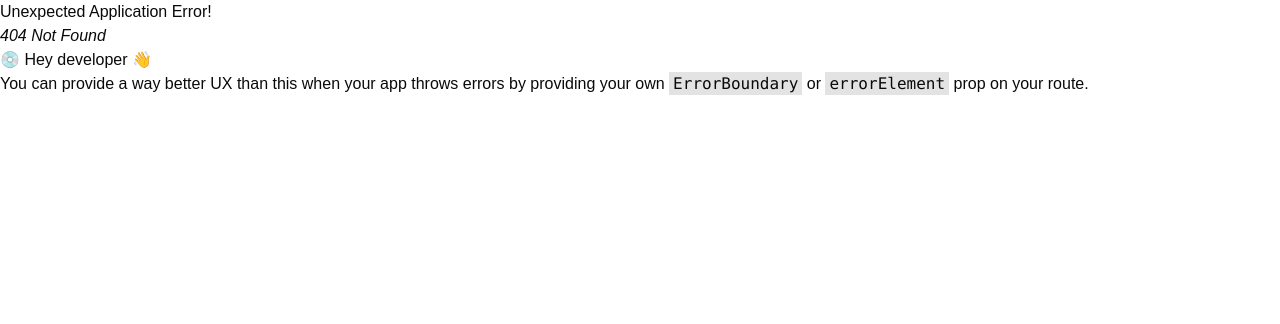
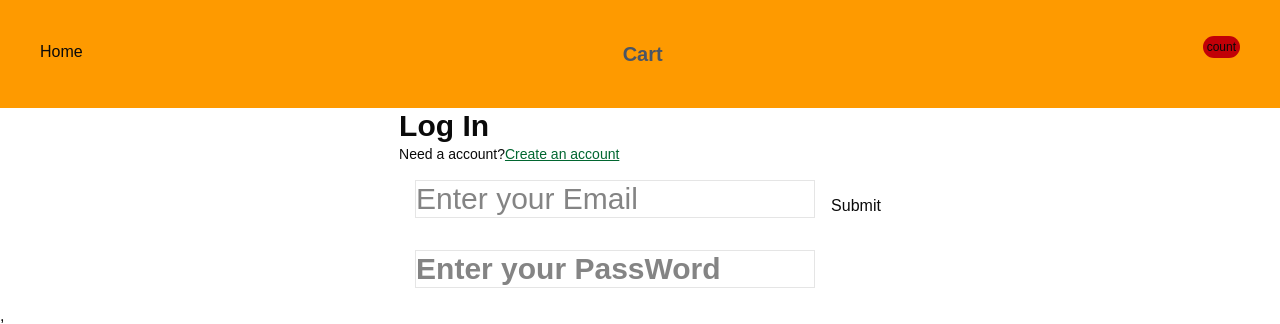
Before and after one commit to suchitra-das/ecommerce, a React (Vite) app: page /login in a window 1280 px wide. Before the commit this address had no page. Shown: the top 324 px of the page. Built offline with nearby package versions, Linux system fonts and the light colour scheme.

Commit message:
worked on ecommerce project

```diff
--- a/package.json
+++ b/package.json
@@ -11,7 +11,6 @@
   },
   "dependencies": {
     "@fontsource-variable/geist": "^5.2.8",
-    "@tailwindcss/vite": "^4.2.2",
     "class-variance-authority": "^0.7.1",
     "clsx": "^2.1.1",
     "lucide-react": "^0.577.0",
@@ -27,6 +26,7 @@
   },
   "devDependencies": {
     "@eslint/js": "^9.39.4",
+    "@tailwindcss/vite": "^4.2.2",
     "@types/node": "^24.12.0",
     "@types/react": "^19.2.14",
     "@types/react-dom": "^19.2.3",
--- /dev/null
+++ b/src/Hook/Layout.tsx
@@ -0,0 +1,17 @@
+import Navbar from "@/pages/Navbar";
+import type { ReactNode } from "react";
+
+type LayoutProps = {
+  children: ReactNode;
+};
+
+const Layout = ({ children }: LayoutProps) => {
+  return (
+    <div>
+      <Navbar />
+      {children}
+    </div>
+  );
+};
+
+export default Layout;
--- a/src/layout/layout.jsx
+++ /dev/null
@@ -1,11 +0,0 @@
-import React from 'react'
-
-const layout = () => {
-  return (
-    <div>
-
-    </div>
-  )
-}
-
-export default layout
--- a/src/main.tsx
+++ b/src/main.tsx
@@ -5,12 +5,26 @@ import { RouterProvider } from "react-router/dom";
 import { createBrowserRouter } from "react-router";
 import { StrictMode } from 'react';
 
+
 import SignIn from './pages/SignIn';
 import './App.css'
+import Home from './pages/Home';
+import Layout from './Hook/Layout.js'
 const router = createBrowserRouter([
   {
-    path: "/",
-    element: <SignIn/>,
+    path: "/home",
+    element: (<Layout>
+<Home/>
+    </Layout>),
+  },
+   {
+    path: "/login",
+    element: (<Layout>
+ <SignIn/>,
+    </Layout>)
+
+
+
   },
 ]);
 
--- a/src/pages/Home.tsx
+++ b/src/pages/Home.tsx
@@ -1,9 +1,13 @@
 
 
 function Home() {
+
   return (
     <div>
-      <div>Home Page</div>
+      <div>Home</div>
+
+
+
     </div>
   )
 }
--- /dev/null
+++ b/src/pages/Navbar.tsx
@@ -0,0 +1,26 @@
+import { NavLink } from "react-router"
+
+function Navbar() {
+  return (
+    <div className="bg-amber-500">
+      <ul className="flex  justify-between p-10">
+        <li>
+          <NavLink to="/">Home</NavLink>
+        </li>
+        <li>
+          <NavLink to="/card" className={({ isActive }) =>
+  `text-xl font-bold cursor-pointe ${isActive ? "text-white" : "text-gray-600"}`
+}>Cart</NavLink>
+        </li>
+
+
+
+        <li>
+          <NavLink to="/cart"><sup className="rounded-full p-1 bg-red-700">count</sup></NavLink>
+        </li>
+      </ul>
+    </div>
+  )
+}
+
+export default Navbar
--- a/src/pages/SignIn.tsx
+++ b/src/pages/SignIn.tsx
@@ -1,8 +1,30 @@
+import { useState } from "react"
+import { useNavigate } from "react-router"
+
+
 
 
 function SignIn() {
+
+  const [email, setEmail] = useState<string>("")
+  const [password, setPassword] = useState<string>()
+
+  const userEmail = "suchitra@gmail.com"
+  const userPassword= "123"
+  const navigate =useNavigate()
+
+  const handleSubmit = () =>{
+
+     if (userEmail === email  && userPassword === password ){
+        alert("loggedin succefuly")
+        navigate("/home")
+     }else {
+      alert("wrong email or pass word")
+     }
+  }
+
   return (
-    <div >
+    <form onSubmit={handleSubmit}>
       <div className="flex items-center justify-center">
       <div className='text-3xl font-bold '>Log In
       <div className="text-sm font-medium">Need a account?
@@ -10,15 +32,16 @@ function SignIn() {
       </div>
       <div className="flex flex-col p-4">
 
-        <input className="border w-100 font-medium" placeholder="Enter your Email" type="text"/>
+        <input className="border w-100 font-medium" placeholder="Enter your Email" type="text" value={email} onChange={(e)=> setEmail(e.target.value)}/>
       </div>
         <div className="flex flex-col p-4">
 
-        <input className="border w-100" placeholder="Enter your PassWord" type="text"/>
+        <input className="border w-100" placeholder="Enter your PassWord" type="text" value={password} onChange={(e)=>setPassword(e.target.value)}/>
       </div>
       </div>
+      <button type="submit">Submit</button>
       </div>
-    </div>
+    </form>
   )
 }
 
```
Also changed, not shown: 1 other file (tests, documents, lock files or other folders).
